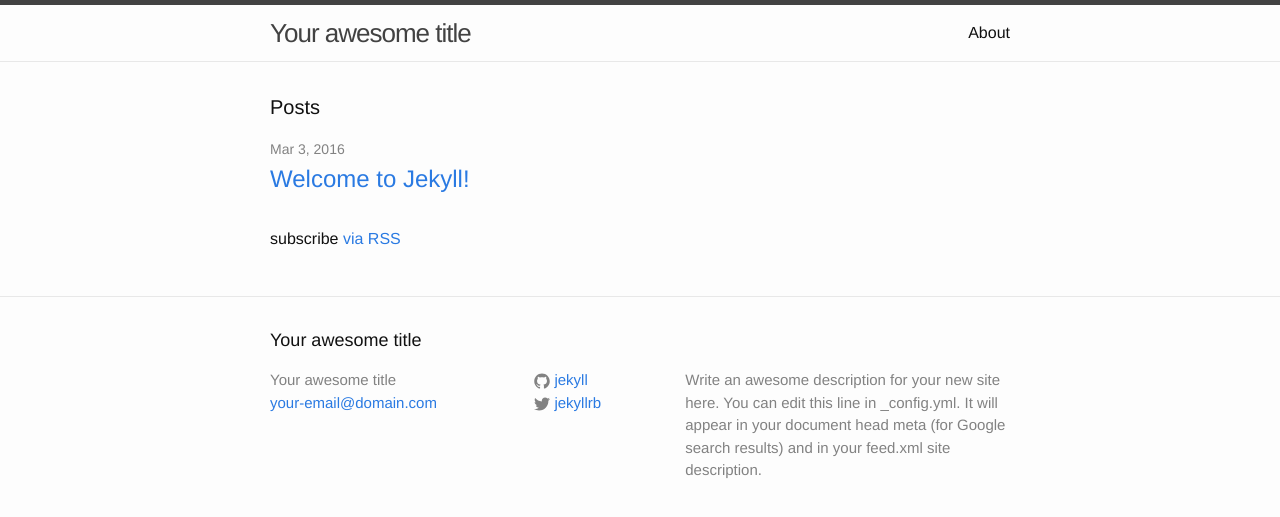
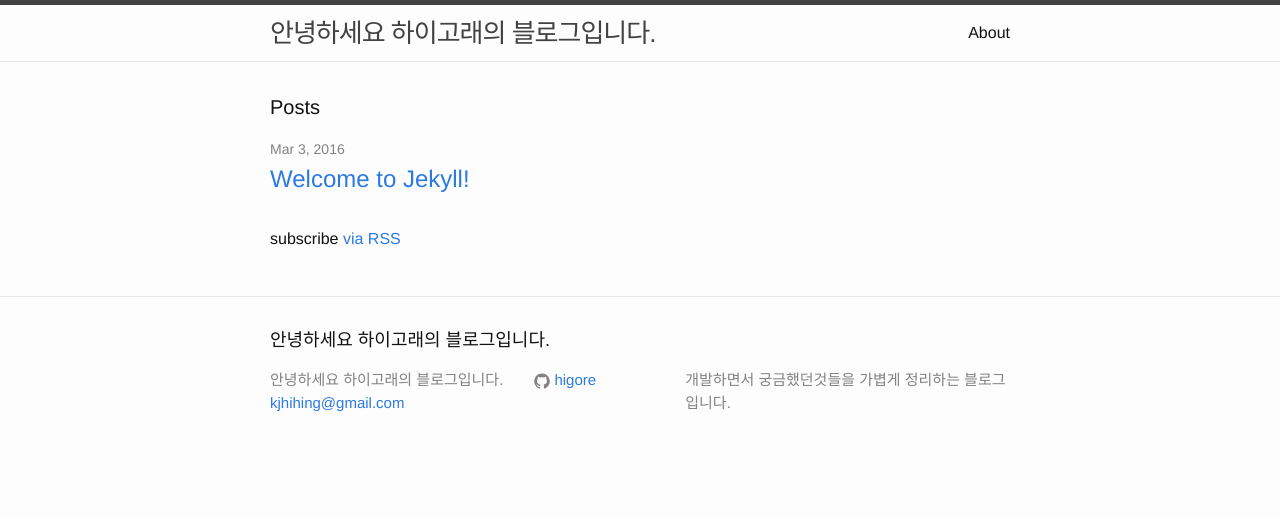
Before and after one commit to gogore/blog, a Jekyll site: the page built from index.html, in a window 1280 px wide. Shown: the top 517 px of the page. Built offline with Jekyll 4.4.1, drawn with Linux system fonts in a browser that asks for light colours.

Commit message:
프로필 수정

```diff
--- a/_config.yml
+++ b/_config.yml
@@ -6,16 +6,14 @@
 # 'jekyll serve'. If you change this file, please restart the server process.
 
 # Site settings
-title: Your awesome title
-email: your-email@domain.com
+title: 안녕하세요 하이고래의 블로그입니다.
+email: kjhihing@gmail.com
 description: > # this means to ignore newlines until "baseurl:"
-  Write an awesome description for your new site here. You can edit this
-  line in _config.yml. It will appear in your document head meta (for
-  Google search results) and in your feed.xml site description.
+  개발하면서 궁금했던것들을 가볍게 정리하는 블로그 입니다.
 baseurl: "" # the subpath of your site, e.g. /blog
-url: "http://yourdomain.com" # the base hostname & protocol for your site
-twitter_username: jekyllrb
-github_username:  jekyll
+url: "http://higore.github.io" # the base hostname & protocol for your site
+twitter_username: #안해
+github_username:  higore
 
 # Build settings
 markdown: kramdown
```
